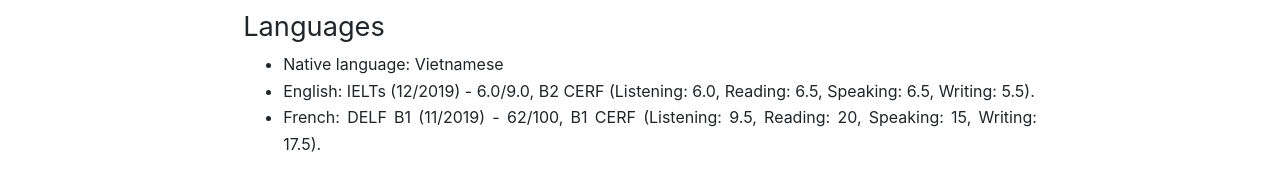
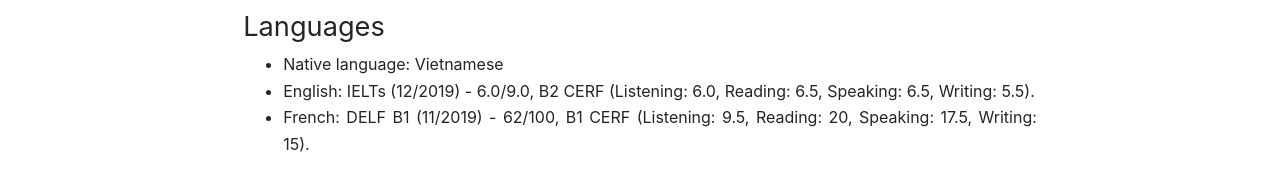
Before and after one commit to christianezeani/panthera-jekyll, a Jekyll site: the page built from en/Skill.md, in a window 1280 px wide. Shown: the part 431-622 px from the top of the page. Built offline with Jekyll 4.4.1, drawn with Linux system fonts in a browser that asks for light colours.

Commit message:
update content

```diff
--- a/en/Skill.md
+++ b/en/Skill.md
@@ -15,4 +15,4 @@
 # Languages
 * Native language: Vietnamese
 * English: IELTs (12/2019) - 6.0/9.0, B2 CERF (Listening: 6.0, Reading: 6.5, Speaking: 6.5, Writing: 5.5).
-* French: DELF B1 (11/2019) - 62/100, B1 CERF (Listening: 9.5, Reading: 20, Speaking: 15, Writing: 17.5).
+* French: DELF B1 (11/2019) - 62/100, B1 CERF (Listening: 9.5, Reading: 20, Speaking: 17.5, Writing: 15).
```
Also changed, not shown: fr/Skill.md (+1 -1 lines), vi/Skill.md (+1 -1 lines).
